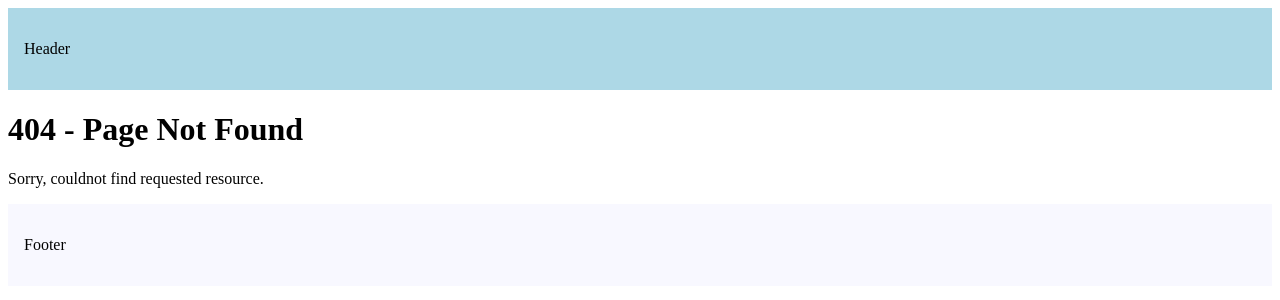
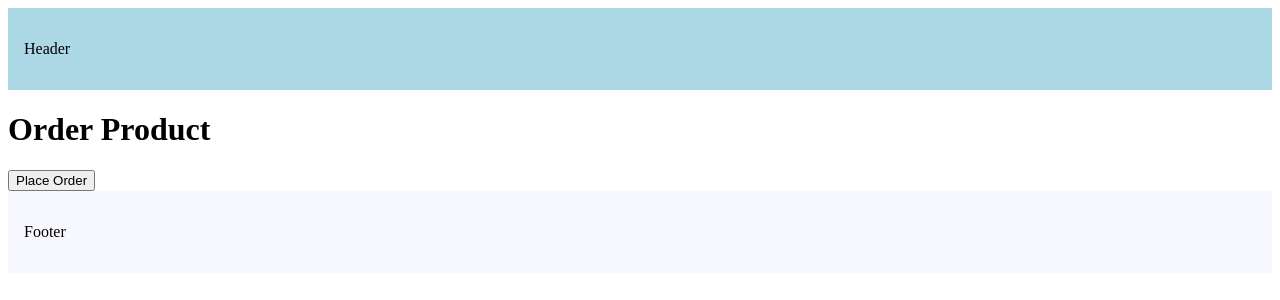
Before and after one commit to robel-codes/nextJS-tutorial, a Next.js app in the folder routing-demo/: page /order-product in a window 1280 px wide. Before the commit this address had no page. Shown: the top 300 px of the page. Built offline with nearby package versions, Linux system fonts and the light colour scheme.

Commit message:
added programatic navigation, redirect, router

```diff
--- /dev/null
+++ b/routing-demo/src/app/order-product/page.tsx
@@ -0,0 +1,25 @@
+"use client";
+import { useRouter } from 'next/navigation';
+
+
+export default function OrderProduct() {
+    const router = useRouter();
+    const hadleClick = () => {
+        console.log("Order placed successfully!");
+        router.push("/")
+        // To replace the current entry in the history stack instead of adding a new one use replace
+        // router.replace("/")
+        // To go back to the previous page in history use
+        // router.back()
+        // To go forward to the next page in history use
+        // router.forward()
+
+    };
+
+  return (
+  <>
+  <h1>Order Product</h1>
+  <button onClick={hadleClick}>Place Order</button>
+  </>
+  )
+}
```
Also changed, not shown: routing-demo/src/app/products/[productId]/reviews/[reviewId]/page.tsx (+8 -2 lines).
